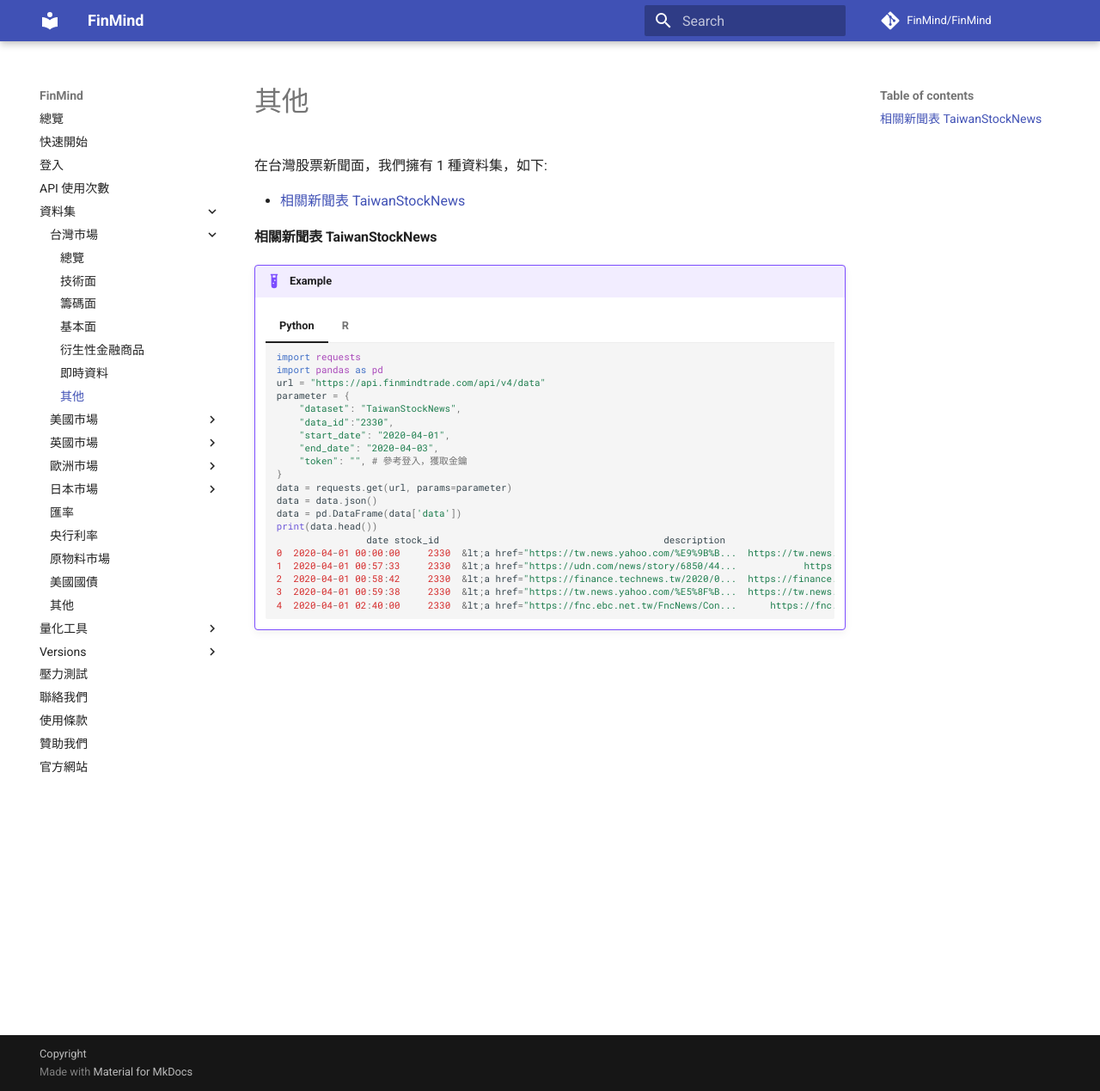
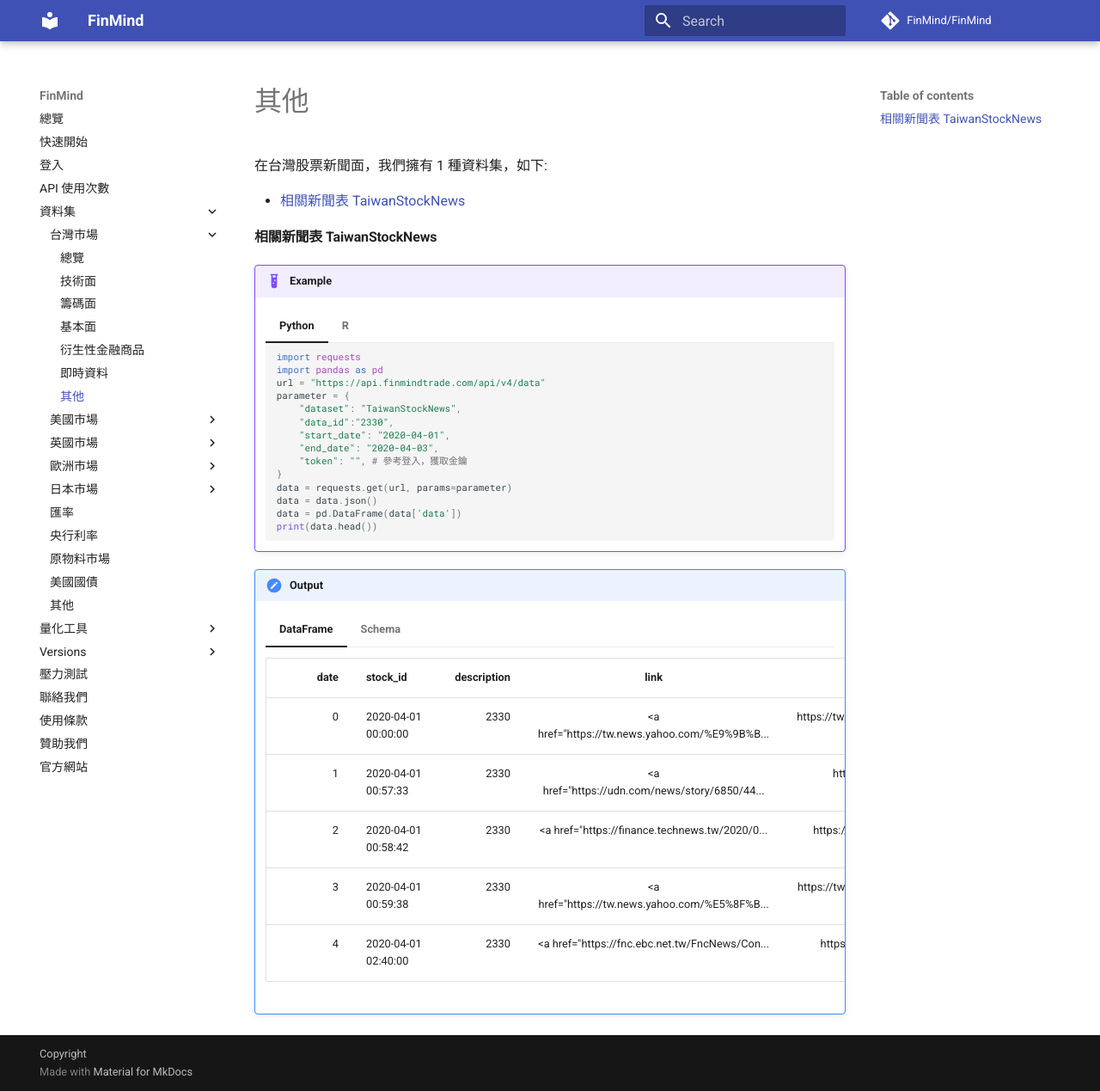
Before and after one commit to FinMind/FinMind-Doc, an MkDocs documentation site: the page built from docs/tutor/TaiwanMarket/Others.md, in a window 1280 px wide and 1269 px high. Shown: the whole window at 86% size. Built offline with MkDocs 1.6.1 and Material for MkDocs 9.7.7, drawn with Linux system fonts in a browser that asks for light colours; comment, search, counter and statistics services are not loaded.

Commit message:
add: others dataset schema

````diff
--- a/docs/tutor/TaiwanMarket/Others.md
+++ b/docs/tutor/TaiwanMarket/Others.md
@@ -23,12 +23,6 @@
         data = data.json()
         data = pd.DataFrame(data['data'])
         print(data.head())
-                        date stock_id                                        description                                               link         source                                              title
-        0  2020-04-01 00:00:00     2330  &lt;a href="https://tw.news.yahoo.com/%E9%9B%B...  https://tw.news.yahoo.com/%E9%9B%BB%E5%AD%90%E...      Yahoo奇摩新聞  電子時報：台積電3奈米照走，三星衝擊大，蘋果下修5奈米訂單，NVIDIA補位 - Yahoo...
-        1  2020-04-01 00:57:33     2330  &lt;a href="https://udn.com/news/story/6850/44...            https://udn.com/news/story/6850/4458587      udn 聯合新聞網                             世芯中國伺服器需求增 - udn 聯合新聞網
-        2  2020-04-01 00:58:42     2330  &lt;a href="https://finance.technews.tw/2020/0...  https://finance.technews.tw/2020/04/01/tsmc-wa...  科技新報 TechNews             台積電發展工業廢水再生技術，南科工程明年啟動 - 科技新報 TechNews
-        3  2020-04-01 00:59:38     2330  &lt;a href="https://tw.news.yahoo.com/%E5%8F%B...  https://tw.news.yahoo.com/%E5%8F%B0%E7%A9%8D%E...      Yahoo奇摩股市     台積電ADR31日下跌0.03美元跌幅0.06%折台股289.17元 - Yahoo奇摩股市
-        4  2020-04-01 02:40:00     2330  &lt;a href="https://fnc.ebc.net.tw/FncNews/Con...      https://fnc.ebc.net.tw/FncNews/Content/117374         東森財經新聞         外資:半導體庫存面臨修正台積電營收成長、目標價遭雙降｜東森財經新聞 - 東森財經新聞
         ```
     === "R"
         ```R
@@ -49,40 +43,24 @@
         data = response %>% content
         df = do.call('cbind',data$data) %>%data.table
         head(df)
-
-                        date stock_id
-        1: 2020-04-01 00:00:00     2330
-        2: 2020-04-01 00:57:33     2330
-        3: 2020-04-01 00:58:42     2330
-        4: 2020-04-01 00:59:38     2330
-        5: 2020-04-01 02:40:00     2330
-        6: 2020-04-01 03:07:57     2330
-        description
-        1: &lt;a href="https://tw.news.yahoo.com/%E9%9B%BB%E5%AD%90%E6%99%82%E5%A0%B1-%E5%8F%B0%E7%A9%8D%E9%9B%BB3%E5%A5%88%E7%B1%B3%E7%85%A7%E8%B5%B0-%E4%B8%89%E6%98%9F%E8%A1%9D%E6%93%8A%E5%A4%A7-%E8%98%8B%E6%9E%9C%E4%B8%8B%E4%BF%AE5%E5%A5%88%E7%B1%B3%E8%A8%82%E5%96%AE-nvidia%E8%A3%9C%E4%BD%8D-000054154.html" target="_blank"&gt;電子時報：台積電3奈米照走，三星衝擊大，蘋果下修5奈米訂單，NVIDIA補位&lt;/a&gt;&amp;nbsp;&amp;nbsp;&lt;font color="#6f6f6f"&gt;Yahoo奇摩新聞&lt;/font&gt;
-        2:                                                                                                                                                                                                                                                                                                        &lt;a href="https://udn.com/news/story/6850/4458587" target="_blank"&gt;世芯中國伺服器需求增&lt;/a&gt;&amp;nbsp;&amp;nbsp;&lt;font color="#6f6f6f"&gt;udn 聯合新聞網&lt;/font&gt;
-        3:                                                                                                                                                                                                                                                          &lt;a href="https://finance.technews.tw/2020/04/01/tsmc-water-recycle/" target="_blank"&gt;台積電發展工業廢水再生技術，南科工程明年啟動&lt;/a&gt;&amp;nbsp;&amp;nbsp;&lt;font color="#6f6f6f"&gt;科技新報 TechNews&lt;/font&gt;
-        4:                                                                                                                         &lt;a href="https://tw.news.yahoo.com/%E5%8F%B0%E7%A9%8D%E9%9B%BBadr31%E6%97%A5%E4%B8%8B%E8%B7%8C0-03%E7%BE%8E%E5%85%83%E8%B7%8C%E5%B9%850-06-%E6%8A%98%E5%8F%B0%E8%82%A1289-17%E5%85%83-004919773.html" target="_blank"&gt;台積電ADR31日下跌0.03美元跌幅0.06%折台股289.17元&lt;/a&gt;&amp;nbsp;&amp;nbsp;&lt;font color="#6f6f6f"&gt;Yahoo奇摩股市&lt;/font&gt;
-        5:                                                                                                                                                                                                                                                       &lt;a href="https://fnc.ebc.net.tw/FncNews/Content/117374" target="_blank"&gt;外資:半導體庫存面臨修正台積電營收成長、目標價遭雙降｜東森財經新聞&lt;/a&gt;&amp;nbsp;&amp;nbsp;&lt;font color="#6f6f6f"&gt;東森財經新聞&lt;/font&gt;
-        6:                                                                                                                                                                                                                                                                                   &lt;a href="https://udn.com/news/story/7253/4460355" target="_blank"&gt;半導體恐面臨庫存修正 外資調降台積電目標價&lt;/a&gt;&amp;nbsp;&amp;nbsp;&lt;font color="#6f6f6f"&gt;udn 聯合新聞網&lt;/font&gt;
-                                                                                                      link
-        1: https://tw.news.yahoo.com/%E9%9B%BB%E5%AD%90%E6%99%82%E5%A0%B1-%E5%8F%B0%E7%A9%8D%E9%9B%BB3%E5%A5%88%E7%B1%B3%E7%85%A7%E8%B5%B0-%E4%B8%89%E6%98%9F%E8%A1%9D%E6%93%8A%E5%A4%A7-%E8%98%8B%E6%9E%9C%E4%B8%8B%E4%BF%AE5%E5%A5%88%E7%B1%B3%E8%A8%82%E5%96%AE-nvidia%E8%A3%9C%E4%BD%8D-000054154.html
-        2:                                                                                                                                                                                                                                                         https://udn.com/news/story/6850/4458587
-        3:                                                                                                                                                                                                                                      https://finance.technews.tw/2020/04/01/tsmc-water-recycle/
-        4:                                                                                                     https://tw.news.yahoo.com/%E5%8F%B0%E7%A9%8D%E9%9B%BBadr31%E6%97%A5%E4%B8%8B%E8%B7%8C0-03%E7%BE%8E%E5%85%83%E8%B7%8C%E5%B9%850-06-%E6%8A%98%E5%8F%B0%E8%82%A1289-17%E5%85%83-004919773.html
-        5:                                                                                                                                                                                                                                                   https://fnc.ebc.net.tw/FncNews/Content/117374
-        6:                                                                                                                                                                                                                                                         https://udn.com/news/story/7253/4460355
-        source
-        1:     Yahoo奇摩新聞
-        2:    udn 聯合新聞網
-        3: 科技新報 TechNews
-        4:     Yahoo奇摩股市
-        5:      東森財經新聞
-        6:    udn 聯合新聞網
-        title
-        1: 電子時報：台積電3奈米照走，三星衝擊大，蘋果下修5奈米訂單，NVIDIA補位 - Yahoo奇摩新聞
-        2:                                                世芯中國伺服器需求增 - udn 聯合新聞網
-        3:                     台積電發展工業廢水再生技術，南科工程明年啟動 - 科技新報 TechNews
-        4:                     台積電ADR31日下跌0.03美元跌幅0.06%折台股289.17元 - Yahoo奇摩股市
-        5:     外資:半導體庫存面臨修正台積電營收成長、目標價遭雙降｜東森財經新聞 - 東森財經新聞
-        6:                           半導體恐面臨庫存修正 外資調降台積電目標價 - udn 聯合新聞網
         ```
+!!! output
+    === "DataFrame"
+        | date | stock_id             | description     | link         | source                | title |
+        |-----:|:---------------------|----------------:|:-------------:|:--------------------:|:------|
+        | 0    | 2020-04-01 00:00:00  |   2330          | &lt;a href="https://tw.news.yahoo.com/%E9%9B%B...  | https://tw.news.yahoo.com/%E9%9B%BB%E5%AD%90%E...    | Yahoo奇摩新聞  | 電子時報：台積電3奈米照走，三星衝擊大，蘋果下修5奈米訂單，NVIDIA補位 - Yahoo...
+        | 1    | 2020-04-01 00:57:33  |   2330          | &lt;a href="https://udn.com/news/story/6850/44...  | https://udn.com/news/story/6850/4458587              | udn 聯合新聞網                             | 世芯中國伺服器需求增 - udn 聯合新聞網
+        | 2    | 2020-04-01 00:58:42  |   2330          | &lt;a href="https://finance.technews.tw/2020/0...  | https://finance.technews.tw/2020/04/01/tsmc-wa...    | 科技新報 TechNews             | 台積電發展工業廢水再生技術，南科工程明年啟動 - 科技新報 TechNews
+        | 3    | 2020-04-01 00:59:38  |   2330          | &lt;a href="https://tw.news.yahoo.com/%E5%8F%B...  | https://tw.news.yahoo.com/%E5%8F%B0%E7%A9%8D%E...    | Yahoo奇摩股市     | 台積電ADR31日下跌0.03美元跌幅0.06%折台股289.17元 - Yahoo奇摩股市
+        | 4    | 2020-04-01 02:40:00  |   2330          | &lt;a href="https://fnc.ebc.net.tw/FncNews/Con...  | https://fnc.ebc.net.tw/FncNews/Content/117374        | 東森財經新聞        | 外資:半導體庫存面臨修正台積電營收成長、目標價遭雙降｜東森財經新聞 - 東森財經新聞
+    === "Schema"
+        ```
+        {
+            date: str,
+            stock_id: str,
+            description: str,
+            link: str,
+            source: str,
+            title: str
+        }
+        ```
````
